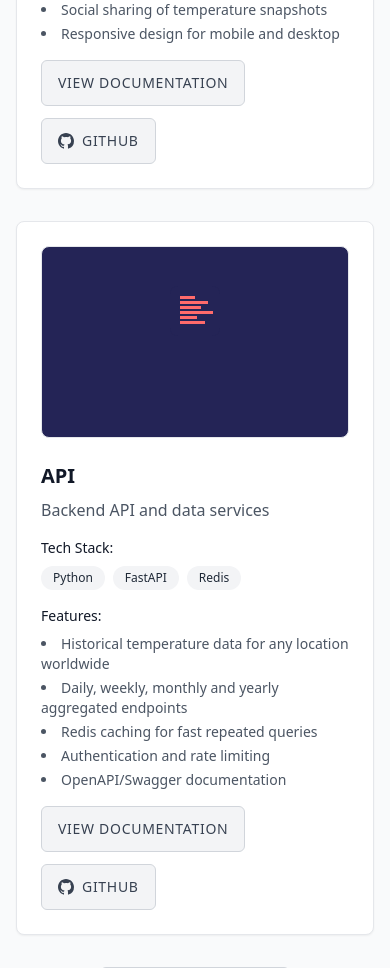
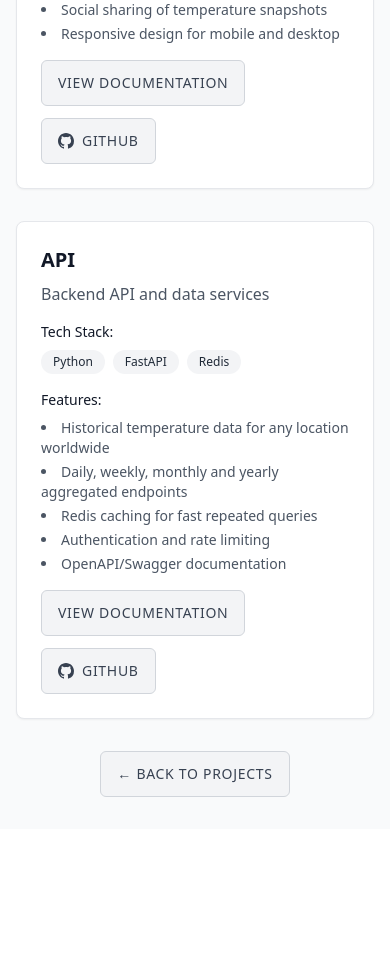
Before and after one commit to turnpiece/turnpiece.com, a Django app: page /projects/temphist/ in a window 390 px wide. Shown: the part 2392-3360 px from the top of the page. After the commit the page ends 3189 px from the top, so only its background shows below. Run offline with Django 4.2, Linux system fonts and the light colour scheme; style sheets or scripts are compiled from the project's sources.

Commit message:
removing logo images from project details pages on small screens

```diff
--- a/projects/templates/projects/project_detail.html
+++ b/projects/templates/projects/project_detail.html
@@ -38,7 +38,7 @@
             <div class="bg-white rounded-lg shadow-sm border border-gray-200 p-6 hover:shadow-md transition-shadow">
                 <div class="flex flex-col lg:flex-row gap-6">
                     <!-- Image/Logo Section -->
-                    <div class="lg:w-1/3 flex-shrink-0">
+                    <div class="{% if not repo.screenshot and not repo.screenshots %}hidden sm:block{% endif %} lg:w-1/3 flex-shrink-0">
                         {% include 'core/project_image.html' with repo=repo project=project container_height='h-48' %}
                     </div>
 
```
